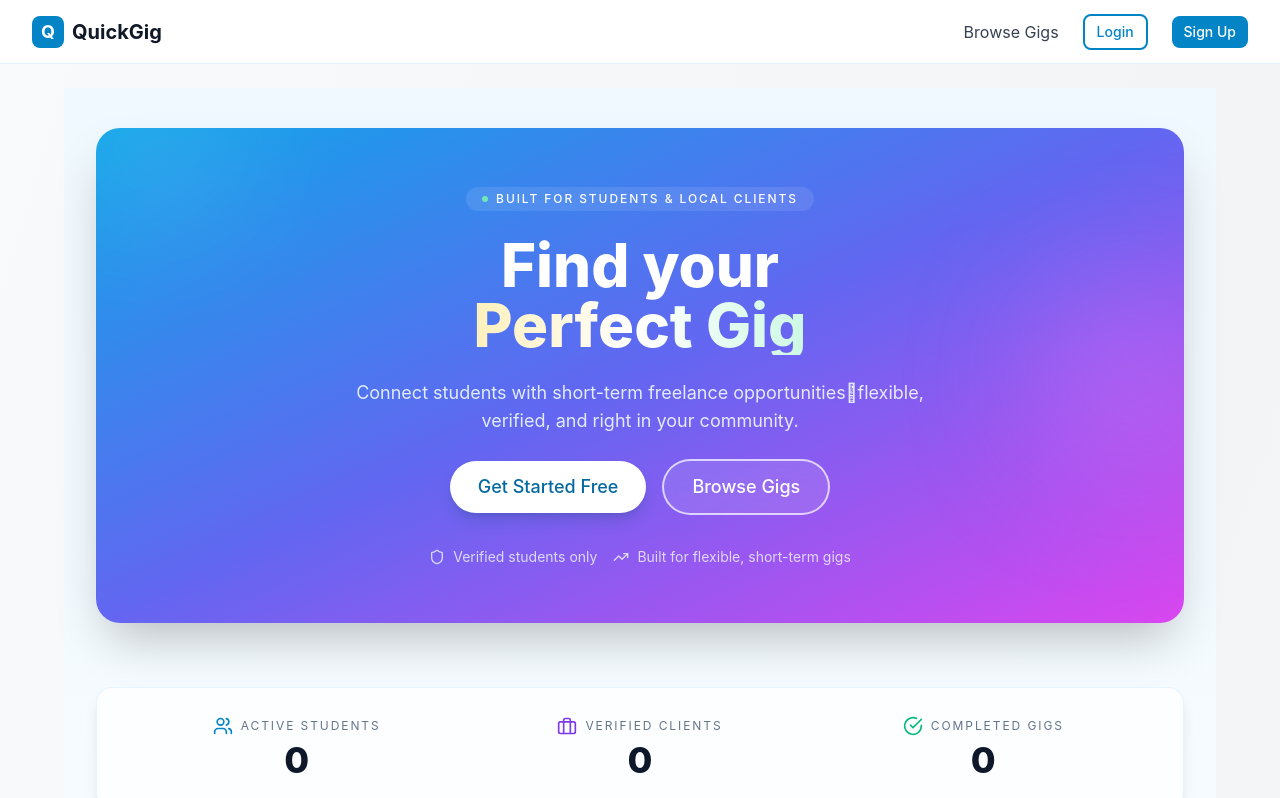
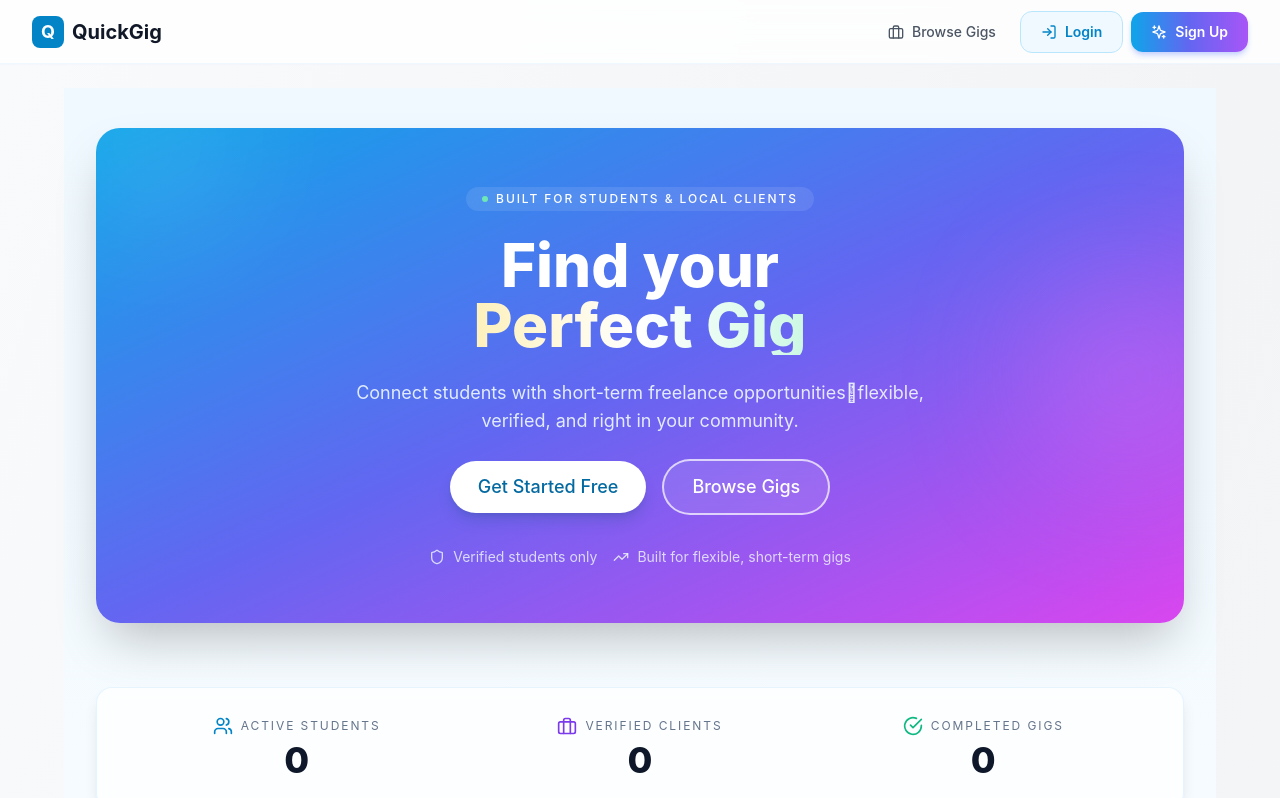
Before and after one commit to Style98k/Capstone, a React (Vite) app in the folder frontend/: page / in a window 1280 px wide. Shown: the top 798 px of the page. Built offline with nearby package versions, Linux system fonts and the light colour scheme.

Commit message:
updated navbar

```diff
--- a/frontend/src/components/Layout/Navbar.jsx
+++ b/frontend/src/components/Layout/Navbar.jsx
@@ -1,8 +1,7 @@
 import { Link, useNavigate, useLocation } from 'react-router-dom'
-import { Bell, User, LogOut, Menu, X } from 'lucide-react'
+import { Bell, User, LogOut, Menu, X, LayoutDashboard, Briefcase, Search, LogIn, UserPlus, Sparkles } from 'lucide-react'
 import { useState } from 'react'
 import { useAuth } from '../../hooks/useLocalAuth'
-import Button from '../UI/Button'
 
 export default function Navbar() {
   const { user, logout } = useAuth()
@@ -29,11 +28,32 @@ export default function Navbar() {
     return '/'
   }
 
+  // Common nav link styles with hover animation
+  const navLinkStyles = `
+    group flex items-center gap-2 px-4 py-2 rounded-xl font-medium text-sm
+    text-gray-600 dark:text-gray-300
+    hover:text-sky-600 dark:hover:text-sky-400
+    hover:bg-sky-50 dark:hover:bg-sky-900/20
+    transition-all duration-300 ease-out
+    hover:scale-105 hover:shadow-sm
+  `
+
+  // Icon button styles
+  const iconButtonStyles = `
+    group relative p-2.5 rounded-xl
+    text-gray-500 dark:text-gray-400
+    hover:text-sky-600 dark:hover:text-sky-400
+    hover:bg-gradient-to-br hover:from-sky-50 hover:to-indigo-50
+    dark:hover:from-sky-900/30 dark:hover:to-indigo-900/30
+    transition-all duration-300 ease-out
+    hover:scale-110 hover:shadow-md hover:shadow-sky-100 dark:hover:shadow-sky-900/30
+  `
+
   return (
-    <nav className="bg-white/95 dark:bg-gray-900/90 backdrop-blur border-b border-sky-100 dark:border-slate-800 fixed top-0 left-0 right-0 z-50 h-16">
+    <nav className="bg-white/80 dark:bg-gray-900/80 backdrop-blur-xl border-b border-sky-100/50 dark:border-slate-800/50 fixed top-0 left-0 right-0 z-50 h-16 shadow-sm shadow-sky-100/30 dark:shadow-none">
       <div className="max-w-7xl mx-auto px-4 sm:px-6 lg:px-8">
         <div className="flex items-center justify-between h-16">
-          {/* Logo */}
+          {/* Logo - Unchanged as requested */}
           <Link to="/" className="flex items-center gap-2">
             <div className="w-8 h-8 bg-sky-600 rounded-lg flex items-center justify-center">
               <span className="text-white font-bold text-lg">Q</span>
@@ -42,58 +62,95 @@ export default function Navbar() {
           </Link>
 
           {/* Desktop Navigation */}
-          <div className="hidden md:flex items-center gap-6">
+          <div className="hidden md:flex items-center gap-2">
             {user ? (
               <>
-                <Link
-                  to={getDashboardPath()}
-                  className="text-gray-700 dark:text-gray-300 hover:text-sky-600 dark:hover:text-sky-400 transition-colors"
-                >
-                  Dashboard
+                {/* Dashboard Link */}
+                <Link to={getDashboardPath()} className={navLinkStyles}>
+                  <LayoutDashboard className="w-4 h-4 transition-transform duration-300 group-hover:rotate-6" />
+                  <span>Dashboard</span>
                 </Link>
+
+                {/* Browse Gigs Link */}
                 <Link
                   to={user.role === 'student' ? '/student/browse' : '/gigs'}
-                  className="text-gray-700 dark:text-gray-300 hover:text-primary-600 dark:hover:text-primary-400 transition-colors"
+                  className={navLinkStyles}
                 >
-                  Browse Gigs
+                  <Search className="w-4 h-4 transition-transform duration-300 group-hover:scale-110" />
+                  <span>Browse Gigs</span>
                 </Link>
-                <div className="relative">
+
+                {/* Notification Bell */}
+                <button
+                  onClick={() => setNotificationsOpen(!notificationsOpen)}
+                  className={iconButtonStyles}
+                >
+                  <Bell className="w-5 h-5 transition-transform duration-300 group-hover:rotate-12" />
+                  <span className="absolute top-1 right-1 w-2.5 h-2.5 bg-gradient-to-r from-rose-500 to-pink-500 rounded-full ring-2 ring-white dark:ring-gray-900 animate-pulse"></span>
+                </button>
+
+                {/* Profile Link */}
+                <Link to="/profile" className={iconButtonStyles}>
+                  <User className="w-5 h-5 transition-transform duration-300 group-hover:scale-110" />
+                </Link>
+
+                {/* Logout Button - Only on non-dashboard pages */}
+                {!isDashboardPage && (
                   <button
-                    onClick={() => setNotificationsOpen(!notificationsOpen)}
-                    className="p-2 text-gray-700 dark:text-gray-300 hover:text-sky-600 dark:hover:text-sky-400 relative"
+                    onClick={handleLogout}
+                    className="group flex items-center gap-2 px-4 py-2 ml-2 rounded-xl font-medium text-sm
+                      text-rose-600 dark:text-rose-400
+                      bg-rose-50 dark:bg-rose-900/20
+                      hover:bg-gradient-to-r hover:from-rose-500 hover:to-pink-500 hover:text-white
+                      border border-rose-200 dark:border-rose-800/50
+                      hover:border-transparent hover:shadow-lg hover:shadow-rose-200 dark:hover:shadow-rose-900/30
+                      transition-all duration-300 ease-out hover:scale-105"
                   >
-                    <Bell className="w-5 h-5" />
-                    <span className="absolute top-0 right-0 w-2 h-2 bg-red-500 rounded-full"></span>
+                    <LogOut className="w-4 h-4 transition-transform duration-300 group-hover:-translate-x-0.5" />
+                    <span>Logout</span>
                   </button>
-                </div>
-                <Link
-                  to="/profile"
-                  className="p-2 text-gray-700 dark:text-gray-300 hover:text-sky-600 dark:hover:text-sky-400"
-                >
-                  <User className="w-5 h-5" />
-                </Link>
-                {!isDashboardPage && (
-                  <Button variant="outline" size="sm" onClick={handleLogout}>
-                    <LogOut className="w-4 h-4 mr-2" />
-                    Logout
-                  </Button>
                 )}
               </>
             ) : (
               <>
+                {/* Browse Gigs - Public */}
+                <Link to="/gigs" className={navLinkStyles}>
+                  <Briefcase className="w-4 h-4 transition-transform duration-300 group-hover:rotate-6" />
+                  <span>Browse Gigs</span>
+                </Link>
+
+                {/* Login Button */}
                 <Link
-                  to="/gigs"
-                  className="text-gray-700 dark:text-gray-300 hover:text-sky-600 dark:hover:text-sky-400 transition-colors"
+                  to="/login"
+                  className="group flex items-center gap-2 px-5 py-2.5 rounded-xl font-semibold text-sm
+                    text-sky-600 dark:text-sky-400
+                    bg-sky-50 dark:bg-sky-900/20
+                    border border-sky-200 dark:border-sky-800/50
+                    hover:bg-sky-100 dark:hover:bg-sky-900/40
+                    hover:border-sky-300 dark:hover:border-sky-700
+                    hover:shadow-md hover:shadow-sky-100 dark:hover:shadow-sky-900/20
+                    transition-all duration-300 ease-out hover:scale-105"
                 >
-                  Browse Gigs
+                  <LogIn className="w-4 h-4 transition-transform duration-300 group-hover:translate-x-0.5" />
+                  <span>Login</span>
                 </Link>
-                <Link to="/login">
-                  <Button variant="outline" size="sm">
-                    Login
-                  </Button>
-                </Link>
-                <Link to="/register">
-                  <Button size="sm">Sign Up</Button>
+
+                {/* Sign Up Button */}
+                <Link
+                  to="/register"
+                  className="group flex items-center gap-2 px-5 py-2.5 rounded-xl font-semibold text-sm
+                    text-white
+                    bg-gradient-to-r from-sky-500 via-indigo-500 to-purple-500
+                    hover:from-sky-600 hover:via-indigo-600 hover:to-purple-600
+                    shadow-md shadow-indigo-200 dark:shadow-indigo-900/30
+                    hover:shadow-lg hover:shadow-indigo-300 dark:hover:shadow-indigo-800/40
+                    transition-all duration-300 ease-out hover:scale-105
+                    relative overflow-hidden"
+                >
+                  <Sparkles className="w-4 h-4 transition-transform duration-300 group-hover:rotate-12" />
+                  <span>Sign Up</span>
+                  {/* Shine effect */}
+                  <span className="absolute inset-0 bg-gradient-to-r from-transparent via-white/20 to-transparent -translate-x-full group-hover:translate-x-full transition-transform duration-700 ease-in-out"></span>
                 </Link>
               </>
             )}
@@ -101,39 +158,49 @@ export default function Navbar() {
 
           {/* Mobile menu button */}
           <button
-            className="md:hidden p-2 text-gray-700 dark:text-gray-300"
+            className="md:hidden p-2.5 rounded-xl text-gray-600 dark:text-gray-300
+              hover:bg-sky-50 dark:hover:bg-sky-900/20
+              hover:text-sky-600 dark:hover:text-sky-400
+              transition-all duration-300 hover:scale-105"
             onClick={() => setMobileMenuOpen(!mobileMenuOpen)}
           >
-            {mobileMenuOpen ? <X className="w-6 h-6" /> : <Menu className="w-6 h-6" />}
+            {mobileMenuOpen ? (
+              <X className="w-6 h-6 transition-transform duration-300" />
+            ) : (
+              <Menu className="w-6 h-6 transition-transform duration-300" />
+            )}
           </button>
         </div>
 
         {/* Mobile menu */}
         {mobileMenuOpen && (
-          <div className="md:hidden py-4 border-t border-gray-200 dark:border-gray-700">
-            <div className="flex flex-col gap-4">
+          <div className="md:hidden py-4 px-2 border-t border-sky-100/50 dark:border-gray-700/50 bg-white/95 dark:bg-gray-900/95 backdrop-blur-xl animate-in slide-in-from-top-2 duration-300">
+            <div className="flex flex-col gap-2">
               {user ? (
                 <>
                   <Link
                     to={getDashboardPath()}
-                    className="text-gray-700 dark:text-gray-300 hover:text-primary-600"
+                    className="flex items-center gap-3 px-4 py-3 rounded-xl text-gray-700 dark:text-gray-300 hover:bg-sky-50 dark:hover:bg-sky-900/20 hover:text-sky-600 dark:hover:text-sky-400 transition-all duration-300"
                     onClick={() => setMobileMenuOpen(false)}
                   >
-                    Dashboard
+                    <LayoutDashboard className="w-5 h-5" />
+                    <span className="font-medium">Dashboard</span>
                   </Link>
                   <Link
                     to="/gigs"
-                    className="text-gray-700 dark:text-gray-300 hover:text-primary-600"
+                    className="flex items-center gap-3 px-4 py-3 rounded-xl text-gray-700 dark:text-gray-300 hover:bg-sky-50 dark:hover:bg-sky-900/20 hover:text-sky-600 dark:hover:text-sky-400 transition-all duration-300"
                     onClick={() => setMobileMenuOpen(false)}
                   >
-                    Browse Gigs
+                    <Search className="w-5 h-5" />
+                    <span className="font-medium">Browse Gigs</span>
                   </Link>
                   <Link
                     to="/profile"
-                    className="text-gray-700 dark:text-gray-300 hover:text-primary-600"
+                    className="flex items-center gap-3 px-4 py-3 rounded-xl text-gray-700 dark:text-gray-300 hover:bg-sky-50 dark:hover:bg-sky-900/20 hover:text-sky-600 dark:hover:text-sky-400 transition-all duration-300"
                     onClick={() => setMobileMenuOpen(false)}
                   >
-                    Profile
+                    <User className="w-5 h-5" />
+                    <span className="font-medium">Profile</span>
                   </Link>
                   {!isDashboardPage && (
                     <button
@@ -141,27 +208,38 @@ export default function Navbar() {
                         handleLogout()
                         setMobileMenuOpen(false)
                       }}
-                      className="text-left text-gray-700 dark:text-gray-300 hover:text-red-600"
+                      className="flex items-center gap-3 px-4 py-3 rounded-xl text-rose-600 dark:text-rose-400 hover:bg-rose-50 dark:hover:bg-rose-900/20 transition-all duration-300"
                     >
-                      Logout
+                      <LogOut className="w-5 h-5" />
+                      <span className="font-medium">Logout</span>
                     </button>
                   )}
                 </>
               ) : (
                 <>
                   <Link
-                    to="/login"
-                    className="text-gray-700 dark:text-gray-300 hover:text-primary-600"
+                    to="/gigs"
+                    className="flex items-center gap-3 px-4 py-3 rounded-xl text-gray-700 dark:text-gray-300 hover:bg-sky-50 dark:hover:bg-sky-900/20 hover:text-sky-600 dark:hover:text-sky-400 transition-all duration-300"
                     onClick={() => setMobileMenuOpen(false)}
                   >
-                    Login
+                    <Briefcase className="w-5 h-5" />
+                    <span className="font-medium">Browse Gigs</span>
+                  </Link>
+                  <Link
+                    to="/login"
+                    className="flex items-center gap-3 px-4 py-3 rounded-xl text-sky-600 dark:text-sky-400 bg-sky-50 dark:bg-sky-900/20 transition-all duration-300"
+                    onClick={() => setMobileMenuOpen(false)}
+                  >
+                    <LogIn className="w-5 h-5" />
+                    <span className="font-medium">Login</span>
                   </Link>
                   <Link
                     to="/register"
-                    className="text-gray-700 dark:text-gray-300 hover:text-primary-600"
+                    className="flex items-center gap-3 px-4 py-3 rounded-xl text-white bg-gradient-to-r from-sky-500 to-indigo-500 shadow-md transition-all duration-300"
                     onClick={() => setMobileMenuOpen(false)}
                   >
-                    Sign Up
+                    <Sparkles className="w-5 h-5" />
+                    <span className="font-medium">Sign Up</span>
                   </Link>
                 </>
               )}
```
